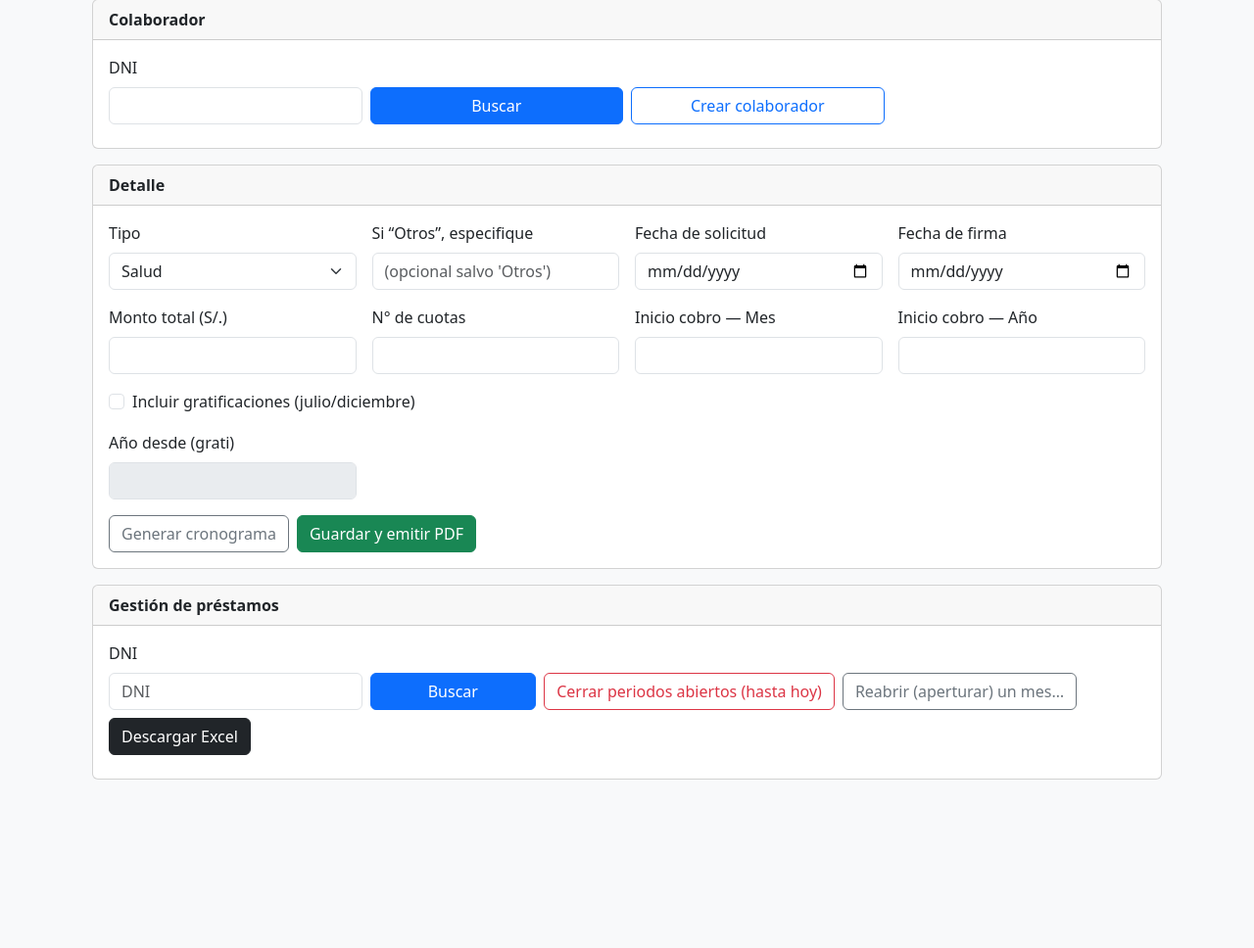
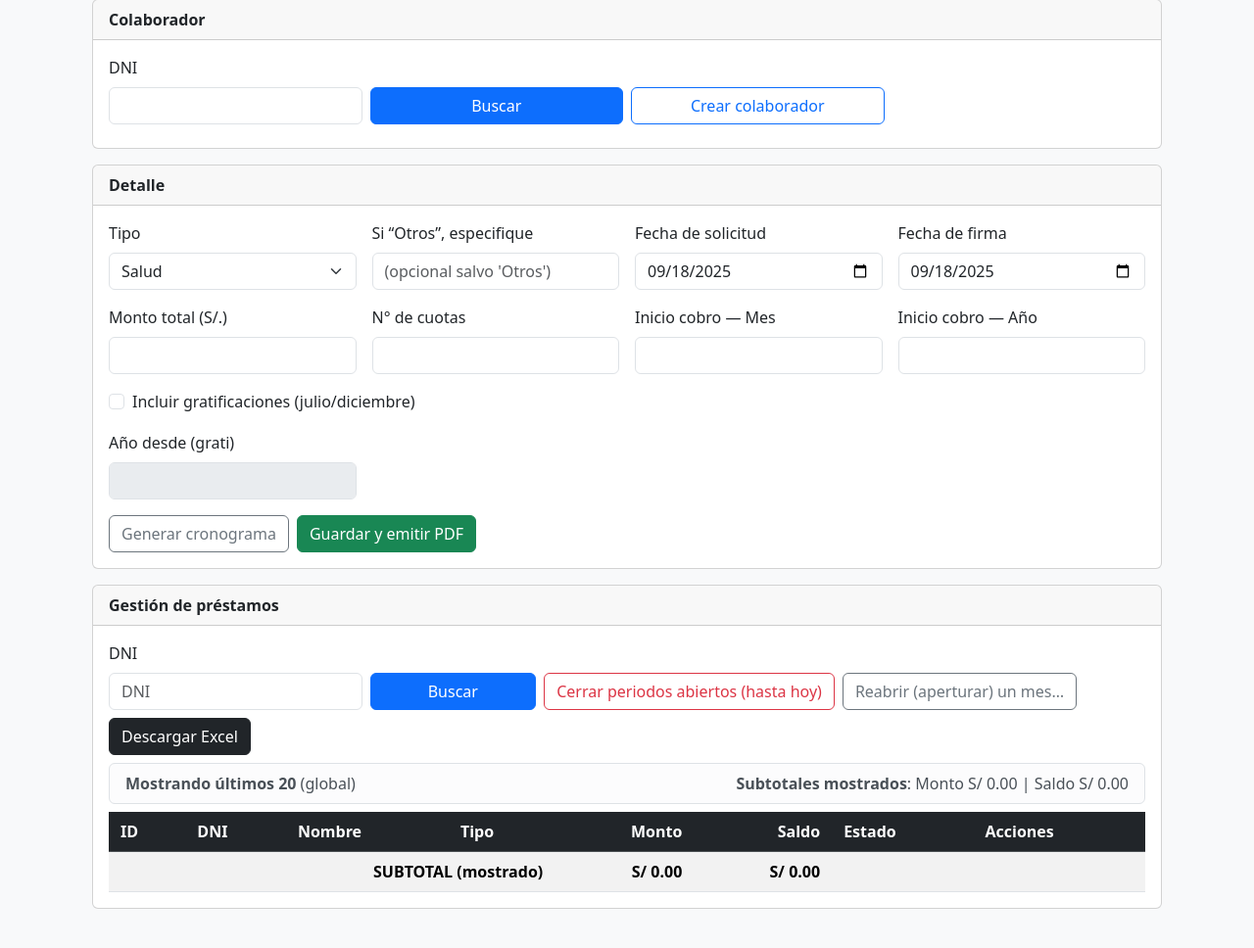
Before and after one commit to alvarohl230498-cyber/Convenio, a Flask app: page /prestamos/nuevo in a window 1280 px wide. Shown: the part 91-1059 px from the top of the page at 98% size. Before the commit the page ends 887 px from the top, so only its background shows below. Run offline with Flask 3, Linux system fonts and the light colour scheme; data that the repository does not hold is empty; some libraries are stand-ins or nearby versions.

Commit message:
ajuste prestamo

```diff
--- a/prestamos/routes.py
+++ b/prestamos/routes.py
@@ -22,19 +22,82 @@ from .services import (
 from weasyprint import HTML, CSS
 from decimal import Decimal, ROUND_HALF_UP
 
-from sqlalchemy import and_, or_
+from sqlalchemy import and_, or_, func
+from flask_login import login_required
 
 from . import prestamos_bp
 from .models import Prestamo, Cuota, Documento
 from .services import generar_cronograma, nombre_mes, PDF_CSS, amortizar, dec
 from models import db, Empleado
 
+#!#######################################ARREGLO DE VISUALIZACION DATA EN FORMHTML##################################################
+
+
+@prestamos_bp.get("/prestamos")
+@login_required
+def prestamos_index():
+    dni = (request.args.get("dni") or "").strip()
+    page = request.args.get("page", 1, type=int)
+    per_page = request.args.get("per_page", 20, type=int)
+
+    prestamos = []
+    pagination = None
+    page_totals = {"monto": 0.0, "saldo": 0.0}
+    totals_dni = None
+
+    if len(dni) == 8 and dni.isdigit():
+        q = Prestamo.query.filter(
+            Prestamo.dni == dni, Prestamo.estado != "Cancelado"
+        ).order_by(Prestamo.id.asc())
+        pagination = q.paginate(page=page, per_page=per_page, error_out=False)
+        prestamos = pagination.items
+
+        total_monto, total_saldo = (
+            db.session.query(
+                func.coalesce(func.sum(Prestamo.monto), 0.0),
+                func.coalesce(func.sum(Prestamo.saldo), 0.0),
+            )
+            .filter(Prestamo.dni == dni)
+            .one()
+        )
+        totals_dni = {
+            "monto": float(total_monto or 0),
+            "saldo": float(total_saldo or 0),
+        }
+    else:
+        sub = (
+            db.session.query(Prestamo.id)
+            .filter(Prestamo.estado != "Cancelado")  # ⬅️ aquí
+            .order_by(Prestamo.id.desc())
+            .limit(20)
+            .subquery()
+        )
+        prestamos = (
+            db.session.query(Prestamo)
+            .join(sub, Prestamo.id == sub.c.id)
+            .order_by(Prestamo.id.asc())
+            .all()
+        )
+
+    page_totals["monto"] = sum(float(p.monto or 0) for p in prestamos)
+    page_totals["saldo"] = sum(float(p.saldo or 0) for p in prestamos)
+
+    return render_template(
+        "prestamos/index.html",
+        prestamos=prestamos,
+        pagination=pagination,
+        dni=dni,
+        per_page=per_page,
+        page_totals=page_totals,
+        totals_dni=totals_dni,
+    )
+
 
 @prestamos_bp.route("/prestamos/nuevo")
 def ui_nuevo_prestamo():
     dni = request.args.get("dni", "").strip()
     empleado = Empleado.query.filter_by(dni=dni).first() if dni else None
-    return render_template("prestamos/form.html", empleado=empleado)
+    return render_template("prestamos/form.html", empleado=empleado, hoy=date.today())
 
 
 @prestamos_bp.route("/api/prestamos/cronograma/preview", methods=["POST"])
@@ -481,20 +544,38 @@ def export_excel():
 
 @prestamos_bp.route("/api/prestamos")
 def api_listar_prestamos():
-    dni = request.args.get("dni")
-    q = db.session.query(Prestamo, Empleado).join(
+    dni = (request.args.get("dni") or "").strip()
+    limit = request.args.get("limit", type=int)
+
+    base = db.session.query(Prestamo, Empleado).join(
         Empleado, Prestamo.empleado_id == Empleado.id
     )
+
     if dni:
-        q = q.filter(Empleado.dni == dni)
+        q = base.filter(Empleado.dni == dni, Prestamo.estado != "Cancelado").order_by(Prestamo.id.asc())
+    else:
+        n = limit or 20
+        sub = (
+            db.session.query(Prestamo.id)
+            .filter(Prestamo.estado != "Cancelado")
+            .order_by(Prestamo.id.desc())
+            .limit(n)
+            .subquery()
+        )
+        q = base.join(sub, Prestamo.id == sub.c.id).order_by(Prestamo.id.asc())
+
+    rows = q.all()
+
     data = []
-    for p, e in q.order_by(Prestamo.creado_en.asc()).all():
-        saldo = float(sum(c.monto for c in p.cuotas if c.estado == "Pendiente"))
+    for p, e in rows:
+        saldo = float(
+            sum(c.monto for c in p.cuotas if (c.estado or "Pendiente") == "Pendiente")
+        )
         data.append(
             {
                 "id": p.id,
                 "dni": e.dni,
-                "nombre": nombre_empleado(e),  # ← nombre consistente
+                "nombre": nombre_empleado(e),
                 "tipo": p.tipo,
                 "monto_total": float(p.monto_total),
                 "saldo_pendiente": round(saldo, 2),
--- a/prestamos/templates/prestamos/form.html
+++ b/prestamos/templates/prestamos/form.html
@@ -64,12 +64,14 @@
 
                 <div class="col-md-3">
                     <label class="form-label">Fecha de solicitud</label>
-                    <input type="date" class="form-control" name="fecha_solicitud" id="fecha_solicitud" required>
+                    <input type="date" class="form-control" name="fecha_solicitud" id="fecha_solicitud"
+                        value="{{ hoy.strftime('%Y-%m-%d') }}" required>
                 </div>
 
                 <div class="col-md-3">
                     <label class="form-label">Fecha de firma</label>
-                    <input type="date" class="form-control" name="fecha_firma" id="fecha_firma" required>
+                    <input type="date" class="form-control" name="fecha_firma" id="fecha_firma"
+                        value="{{ hoy.strftime('%Y-%m-%d') }}" required>
                 </div>
 
                 <div class="col-md-3">
@@ -162,8 +164,11 @@
                         Descargar Excel
                     </a>
                 </div>
+            </div>
 
-            </div>
+            <!-- Barra de contexto y subtotales -->
+            <div id="totalesBar" class="alert alert-light border py-2 mb-2 d-none"></div>
+
             <div class="table-responsive">
                 <div id="gridPrestamos"></div>
             </div>
@@ -189,7 +194,6 @@
                     </div>
                     <div class="col-6">
                         <label class="form-label">Nombre completo</label>
-                        <!-- Se muestra en mayúsculas y además se fuerza a mayúsculas en el valor -->
                         <input id="e_nombre" class="form-control" placeholder="Nombre completo"
                             style="text-transform: uppercase;" autocomplete="off">
                     </div>
@@ -205,7 +209,6 @@
                     </div>
                     <div class="col-6">
                         <label class="form-label">Fecha de ingreso</label>
-                        <!-- Permite pegar dd/mm/aaaa; se normaliza por JS -->
                         <input id="e_fi" type="date" class="form-control" autocomplete="off" inputmode="numeric"
                             placeholder="aaaa-mm-dd">
                     </div>
@@ -217,9 +220,7 @@
             </div>
         </div>
     </div>
-
 </div>
-
 
 <!-- Modal: Amortización -->
 <div class="modal fade" id="dlgAmort" tabindex="-1" aria-labelledby="dlgAmortLabel" aria-hidden="true">
@@ -360,23 +361,22 @@
     // ================================================
 
     let dlgEmpModal, dlgAmortModal, dlgCronoModal;
+    let dlgAperturaMesModal;
 
     // Edición previa del cronograma
     let cronogramaEdit = null;   // arreglo con cuotas generadas/ajustadas
     let edicionActiva = false;   // bandera para inputs editables
 
-    // NUEVO: referencia al modal de Apertura
-    let dlgAperturaMesModal;
-
     document.addEventListener('DOMContentLoaded', () => {
         dlgEmpModal = new bootstrap.Modal(document.getElementById('dlgEmp'));
         dlgAmortModal = new bootstrap.Modal(document.getElementById('dlgAmort'));
         dlgCronoModal = new bootstrap.Modal(document.getElementById('dlgCrono'));
-        // init modal de Apertura
         dlgAperturaMesModal = new bootstrap.Modal(document.getElementById('dlgAperturaMes'));
 
+        // Cargar por defecto: últimos 20
+        buscarPrestamos();
+
         // === Mejoras del modal Crear colaborador ===
-        // 1) Forzar MAYÚSCULAS en nombre/cargo/dirección (input y paste)
         const toUpperLive = (el) => {
             if (!el) return;
             const up = () => { el.value = (el.value || '').toUpperCase(); };
@@ -391,20 +391,14 @@
         toUpperLive(document.getElementById('e_cargo'));
         toUpperLive(document.getElementById('e_direccion'));
 
-        // 2) Permitir pegar fechas como dd/mm/aaaa, dd-mm-aaaa, etc. en e_fi
         const efi = document.getElementById('e_fi');
-
         function parseDateLoose(str) {
             if (!str) return null;
             str = String(str).trim();
-
-            // 8 dígitos seguidos: ddmmyyyy
-            if (/^\d{8}$/.test(str)) {
+            if (/^\d{8}$/.test(str)) { // ddmmyyyy
                 const d = str.slice(0, 2), m = str.slice(2, 4), y = str.slice(4, 8);
                 return `${y}-${m}-${d}`;
             }
-
-            // dd/mm/yyyy o dd-mm-yyyy o dd.mm.yyyy
             let m1 = str.match(/^(\d{1,2})[\/\-\.](\d{1,2})[\/\-\.](\d{2,4})$/);
             if (m1) {
                 let d = m1[1].padStart(2, '0'),
@@ -412,36 +406,24 @@
                     y = m1[3].length === 2 ? ('20' + m1[3]) : m1[3];
                 return `${y}-${m}-${d}`;
             }
-
-            // yyyy/mm/dd o yyyy-mm-dd o yyyy.mm.dd
             let m2 = str.match(/^(\d{4})[\/\-\.](\d{1,2})[\/\-\.](\d{1,2})$/);
             if (m2) {
-                let y = m2[1],
-                    m = m2[2].padStart(2, '0'),
-                    d = m2[3].padStart(2, '0');
+                let y = m2[1], m = m2[2].padStart(2, '0'), d = m2[3].padStart(2, '0');
                 return `${y}-${m}-${d}`;
             }
-
             return null;
         }
-
         if (efi) {
-            // Pegar
             efi.addEventListener('paste', (e) => {
                 const txt = (e.clipboardData || window.clipboardData).getData('text');
                 const iso = parseDateLoose(txt);
-                if (iso) {
-                    e.preventDefault();
-                    efi.value = iso;
-                }
+                if (iso) { e.preventDefault(); efi.value = iso; }
             });
-            // Al salir del campo, normaliza si puso "14/09/2025" o similar
             efi.addEventListener('blur', () => {
                 const iso = parseDateLoose(efi.value);
                 if (iso) efi.value = iso;
             });
         }
-        // === Fin mejoras modal ===
     });
 
     function toggleGrati() {
@@ -468,43 +450,38 @@
     }
     function toNumber(v) { const n = parseFloat(v); return isNaN(n) ? 0 : n; }
 
-    // --- ÚNICA versión de editCampo (NO re-renderiza al escribir monto)
+    // --- Edición cronograma
     function editCampo(i, campo, valor) {
         if (!cronogramaEdit) return;
-
         if (campo === 'monto') {
             cronogramaEdit[i].monto = toNumber(normMoney(valor));
-            updatePrevTotal();              // solo actualiza TOTAL
+            updatePrevTotal();
             return;
         }
         if (campo === 'es_grati') { cronogramaEdit[i].es_grati = !!valor; return; }
         if (campo === 'anio' || campo === 'mes' || campo === 'orden') {
-            cronogramaEdit[i][campo] = parseInt(valor || 0) || 0;
-            return;
+            cronogramaEdit[i][campo] = parseInt(valor || 0) || 0; return;
         }
-        cronogramaEdit[i][campo] = valor; // etiqueta, etc.
+        cronogramaEdit[i][campo] = valor;
     }
-
     function updatePrevTotal() {
         const total = (cronogramaEdit || []).reduce((s, x) => s + Number(x.monto || 0), 0);
         const t = document.getElementById('cronoPrevTotal');
         if (t) t.textContent = money(total);
     }
-
     function toggleEdicion() {
         edicionActiva = !edicionActiva;
-        renderCronograma();  // aquí sí re-render completo
+        renderCronograma();
     }
-
     function renderCronograma() {
         if (!cronogramaEdit) return;
         const rows = [];
         rows.push(`
         <div class="d-flex gap-2 mb-2">
-        <button type="button" class="btn btn-outline-info btn-sm" onclick="toggleEdicion()">
+          <button type="button" class="btn btn-outline-info btn-sm" onclick="toggleEdicion()">
             ${edicionActiva ? 'Bloquear edición' : 'Editar cronograma'}
-        </button>
-        <small class="text-muted">Ajusta etiquetas, mes/año y montos. El total se actualiza en vivo.</small>
+          </button>
+          <small class="text-muted">Ajusta etiquetas, mes/año y montos. El total se actualiza en vivo.</small>
         </div>
         <table class="table table-sm table-striped align-middle mb-0">
         <thead class="table-light">
@@ -518,41 +495,34 @@
             </tr>
         </thead>
         <tbody>`);
-
         cronogramaEdit.forEach((it, i) => {
             rows.push(`<tr>
         <td>${it.orden}</td>
         <td>${edicionActiva
                     ? `<input class="form-control form-control-sm" value="${val(it.etiqueta)}"
                         oninput="editCampo(${i}, 'etiqueta', this.value)">`
-                    : val(it.etiqueta)
-                }</td>
+                    : val(it.etiqueta)}</td>
         <td>${edicionActiva
                     ? `<input type="number" min="1" max="12" class="form-control form-control-sm"
                         value="${it.mes}" oninput="editCampo(${i}, 'mes', this.value)">`
-                    : it.mes
-                }</td>
+                    : it.mes}</td>
         <td>${edicionActiva
                     ? `<input type="number" min="2020" max="2100" class="form-control form-control-sm"
                         value="${it.anio}" oninput="editCampo(${i}, 'anio', this.value)">`
-                    : it.anio
-                }</td>
+                    : it.anio}</td>
         <td class="text-end">${edicionActiva
                     ? `<input type="text" inputmode="decimal"
                         class="form-control form-control-sm text-end"
                         value="${dinero(it.monto)}"
                         oninput="editCampo(${i}, 'monto', this.value)"
                         onblur="this.value = dinero(normMoney(this.value)); editCampo(${i}, 'monto', this.value)">`
-                    : dinero(it.monto)
-                }</td>
+                    : dinero(it.monto)}</td>
         <td>${edicionActiva
                     ? `<input class="form-check-input" type="checkbox" ${it.es_grati ? 'checked' : ''}
                         onchange="editCampo(${i}, 'es_grati', this.checked)">`
-                    : (it.es_grati ? '<span class="badge text-bg-info">Gratificación</span>' : '')
-                }</td>
+                    : (it.es_grati ? '<span class="badge text-bg-info">Gratificación</span>' : '')}</td>
         </tr>`);
         });
-
         const total = cronogramaEdit.reduce((s, x) => s + Number(x.monto || 0), 0);
         rows.push(`
         <tr class="fw-semibold">
@@ -561,15 +531,14 @@
             <td class="text-end" id="cronoPrevTotal">${dinero(total)}</td>
             <td></td>
         </tr>
-    </tbody></table>`);
-
+        </tbody></table>`);
         document.getElementById('cronograma').innerHTML = rows.join('');
         document.getElementById('cronogramaCard').classList.remove('d-none');
     }
 
-    // ====== Resto de funciones (sin cambios salvo formato visual de montos) ======
+    // ====== Resto de funciones ======
 
-    async function buscarEmpleado() { /* igual que ya tienes */
+    async function buscarEmpleado() {
         const dni = document.getElementById('dni').value.trim();
         const empDiv = document.getElementById('empInfo');
         if (!dni) { alert('Ingrese DNI'); return; }
@@ -634,7 +603,7 @@
             orden: x.orden, etiqueta: x.etiqueta, anio: x.anio, mes: x.mes,
             es_grati: !!x.es_grati, monto: Number(x.monto)
         }));
-        edicionActiva = true;  // entra directo en modo edición si quieres
+        edicionActiva = true;
         renderCronograma();
     }
 
@@ -660,10 +629,52 @@
         window.location.href = js.pdf_url;
     }
 
+    // === Listado: últimos 20 por defecto / filtro por DNI ===
     async function buscarPrestamos() {
         const dni = document.getElementById('qdni').value.trim();
-        const r = await fetch(`/api/prestamos?dni=${encodeURIComponent(dni)}`);
-        const js = await r.json();
+
+        // Construye URL: si hay DNI, filtra; si no, limitar a 20
+        let url = '/api/prestamos';
+        if (dni) {
+            url += `?dni=${encodeURIComponent(dni)}`;
+        } else {
+            url += `?limit=20`;
+        }
+        const r = await fetch(url);
+        let js = [];
+        try { js = await r.json(); } catch { js = []; }
+
+
+
+        // Subtotales
+        const subtotalMonto = js.reduce((s, p) => s + Number(p.monto_total || 0), 0);
+        const subtotalSaldo = js.reduce((s, p) => s + Number(p.saldo_pendiente || 0), 0);
+
+        // Barra de contexto
+        const bar = document.getElementById('totalesBar');
+        if (dni) {
+            bar.classList.remove('d-none');
+            bar.innerHTML = `
+              <div class="d-flex flex-wrap justify-content-between align-items-center">
+                <div><strong>Resultados para DNI ${dni}</strong> — ${js.length} registro(s)</div>
+                <div><strong>Subtotales mostrados</strong>:
+                  Monto S/ ${money(subtotalMonto)} |
+                  Saldo S/ ${money(subtotalSaldo)}
+                </div>
+              </div>`;
+        } else {
+            bar.classList.remove('d-none');
+            bar.innerHTML = `
+              <div class="d-flex flex-wrap justify-content-between align-items-center">
+                <div><strong>Mostrando últimos 20</strong> (global)</div>
+                <div><strong>Subtotales mostrados</strong>:
+                  Monto S/ ${money(subtotalMonto)} |
+                  Saldo S/ ${money(subtotalSaldo)}
+                </div>
+              </div>`;
+        }
+
+        // Render tabla
         const rows = [];
         rows.push(`<table class="table table-sm table-striped align-middle mb-0">
         <thead class="table-dark">
@@ -684,33 +695,32 @@
         </td>
         </tr>`);
         });
+        // Fila de subtotales de lo renderizado
+        rows.push(`
+          <tr class="fw-semibold">
+            <td colspan="4" class="text-end">SUBTOTAL (mostrado)</td>
+            <td class="text-end">S/ ${money(subtotalMonto)}</td>
+            <td class="text-end">S/ ${money(subtotalSaldo)}</td>
+            <td colspan="2"></td>
+          </tr>
+        `);
         rows.push(`</tbody></table>`);
         document.getElementById('gridPrestamos').innerHTML = rows.join('');
     }
 
     async function openAmort(id) {
-        // setea ID y fecha hoy
         document.getElementById('amort_id').value = id;
         document.getElementById('amort_fecha').valueAsDate = new Date();
-
-        // limpia monto/obs
         const inputMonto = document.getElementById('amort_monto');
         inputMonto.value = '';
         document.getElementById('amort_obs').value = '';
-
-        // muestra modal de inmediato (mejor UX)
         dlgAmortModal.show();
-
         try {
             const r = await fetch(`/api/prestamos/${id}/saldo`);
             const js = await r.json();
             if (!r.ok) throw new Error(js.error || 'No se pudo obtener el saldo');
-
             const saldo = Number(js.saldo ?? 0);
-            // Prefija el monto con el saldo (input numérico: dejamos .toFixed)
             inputMonto.value = saldo.toFixed(2);
-
-            // Opcional: evita exceder saldo
             if (saldo > 0) {
                 inputMonto.setAttribute('max', saldo.toFixed(2));
                 inputMonto.setAttribute('min', '0.01');
@@ -739,7 +749,6 @@
         const js = await r.json();
         if (!r.ok) { alert(js.error || 'Error'); return; }
         dlgAmortModal.hide();
-        // refresca tu listado como ya haces
         buscarPrestamos && buscarPrestamos();
     }
 
@@ -777,8 +786,8 @@
             alert('Error de red al consultar el cronograma.');
         }
     }
-    // ====== CIERRE DE PERIDIO ======
 
+    // ====== CIERRE DE PERIODO ======
     async function cerrarAbiertos() {
         const dni = (document.getElementById('qdni').value || '').trim();
         const hoy = new Date();
@@ -818,8 +827,7 @@
         }
     }
 
-
-    // ====== NUEVO: Apertura (reabrir) ======
+    // ====== APERTURA (reabrir) ======
     function abrirAperturaMes() {
         const hoy = new Date();
         document.getElementById('ap_mes').value = (hoy.getMonth() + 1);
@@ -864,32 +872,25 @@
         }
     }
 
-    // ====== NUEVO: Eliminar (borrado duro) ======
+    // ====== Eliminar (borrado duro) ======
     async function deletePrestamo(id, btn) {
         if (!confirm(`¿Eliminar el préstamo #${id}? Esta acción no se puede deshacer.`)) return;
-
         const origHtml = btn.innerHTML;
         btn.disabled = true;
         btn.innerHTML = 'Eliminando…';
-
         try {
             let resp = await fetch(`/api/prestamos/${id}`, { method: 'DELETE' });
-
-            // Fallback si el servidor bloquea DELETE
             if (resp.status === 405 || resp.status === 404) {
                 resp = await fetch(`/api/prestamos/${id}`, { method: 'POST' });
             }
-
             let js = {};
             try { js = await resp.json(); } catch { }
-
             if (!resp.ok || js.error) {
                 alert(js.error || `No se pudo eliminar el préstamo #${id}.`);
                 btn.disabled = false;
                 btn.innerHTML = origHtml;
                 return;
             }
-
             await buscarPrestamos();
         } catch (e) {
             console.error(e);
```
Also changed, not shown: 8 other files.
